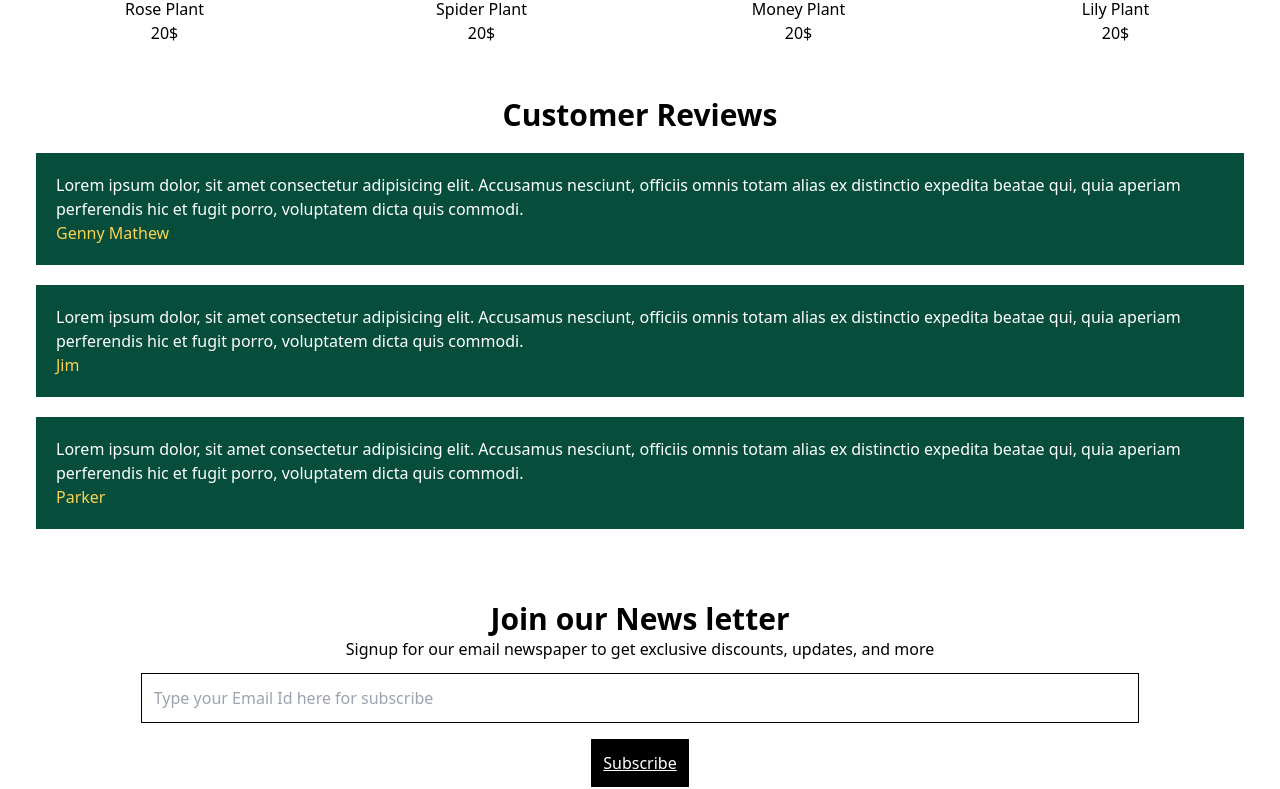
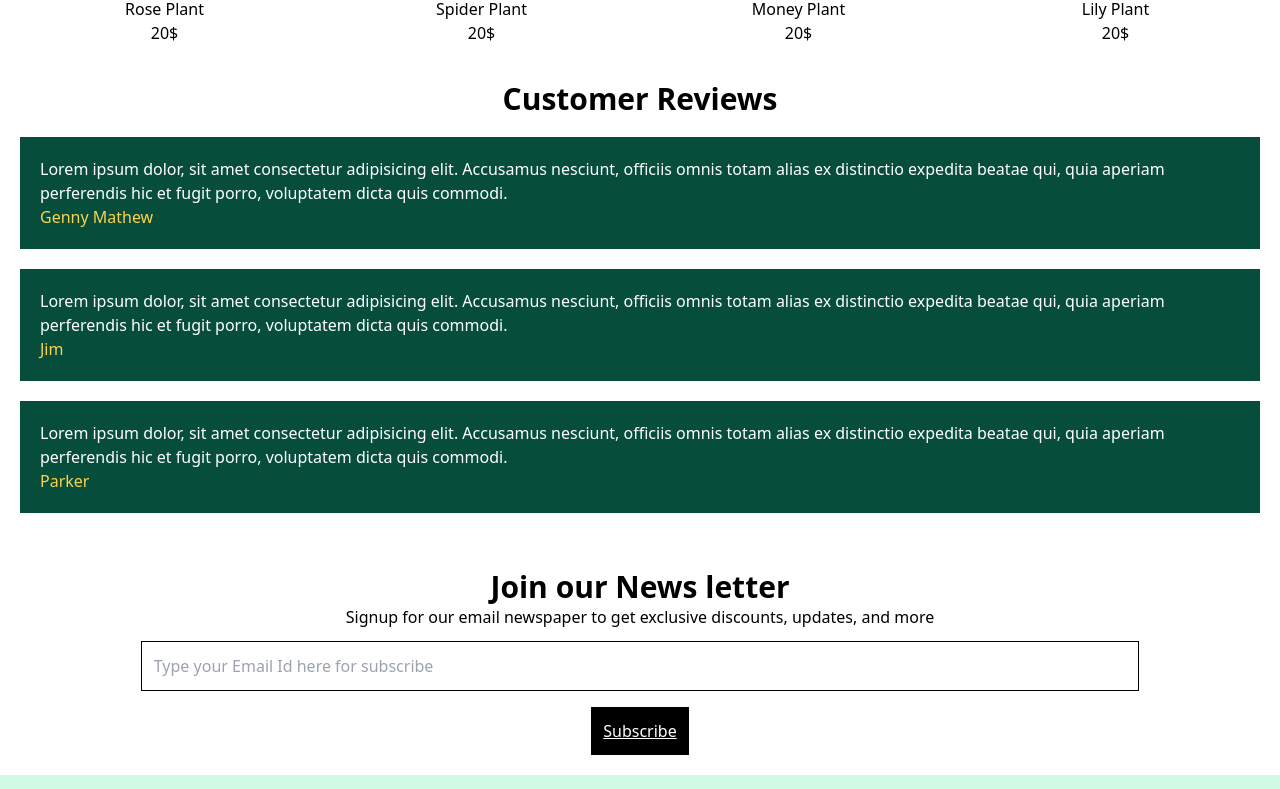
Before and after one commit to Srivatchaw/Greenden_Tailwindcss, a plain HTML site: page index.html in a window 1280 px wide. Shown: the part 1207-1996 px from the top of the page. Drawn offline with nearby package versions, Linux system fonts and the light colour scheme.

Commit message:
corrected

```diff
--- a/index.html
+++ b/index.html
@@ -117,9 +117,9 @@
   </section>
 
   <!--Customer Review-->
-  <section class="p-4">
+  <section>
     <h1 class="font-bold text-3xl mt-5 text-center">Customer Reviews</h1>
-    <div class="flex flex-col gap-5 justify-center text-white m-5">
+    <div class="flex flex-col gap-5  justify-center items-center text-white m-5" >
       <div class="bg-green-900 p-5 container">
         <p>Lorem ipsum dolor, sit amet consectetur adipisicing elit. Accusamus nesciunt, officiis omnis totam alias ex distinctio expedita beatae qui, quia aperiam perferendis hic et fugit porro, voluptatem dicta quis commodi.</p>
         <p class="text-yellow-300">Genny Mathew</p>
```
